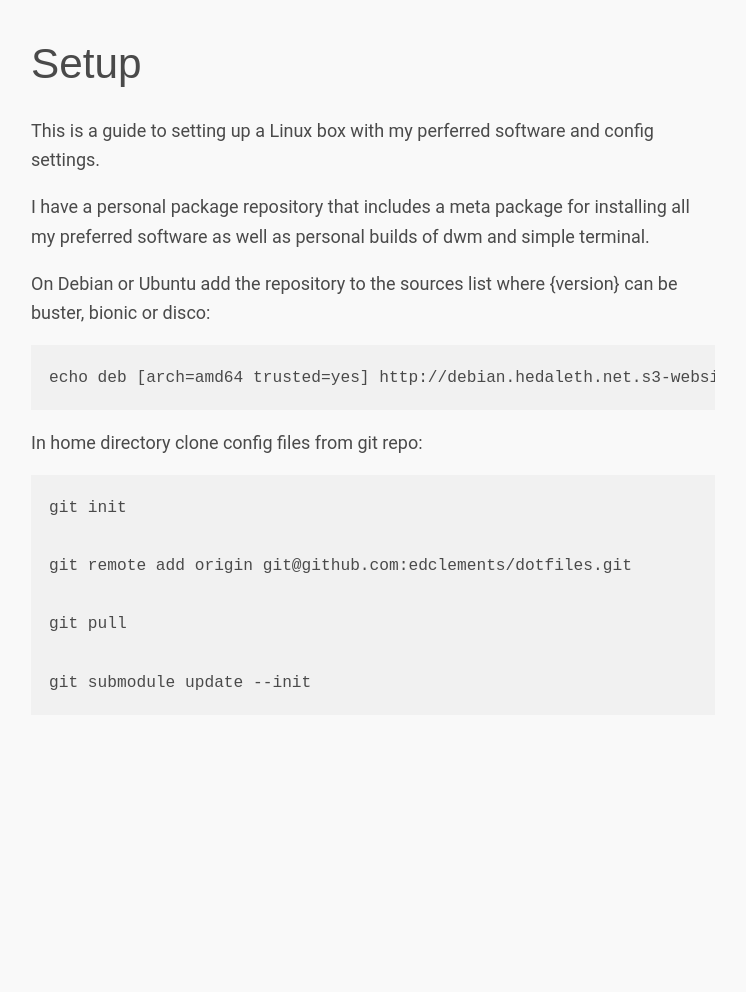
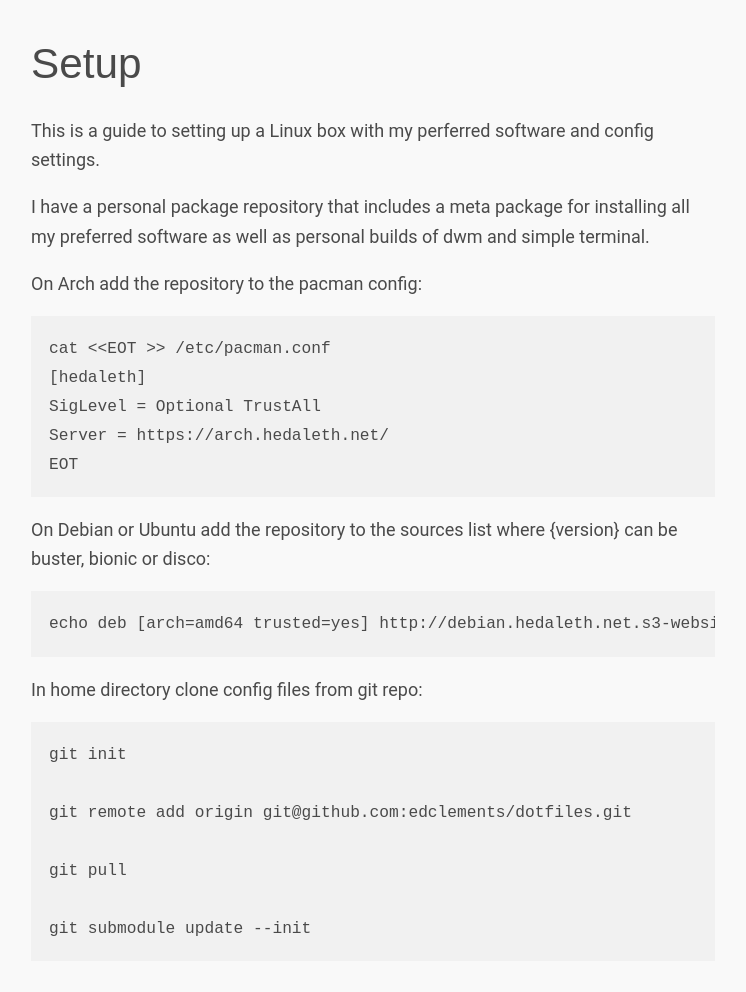
Before and after one commit to edclements/website, a Jekyll site: the page built from setup.md, in a window 1280 px wide. Shown: the whole page, without its empty margins (267-1013 px from the left). Built offline with Jekyll 4.4.1, drawn with Linux system fonts in a browser that asks for light colours; nearby versions of some CDN libraries; before the commit the page ends 900 px from its top, so only the background shows below that.

Commit message:
Add arch instructions

```diff
--- a/setup.md
+++ b/setup.md
@@ -8,6 +8,14 @@ This is a guide to setting up a Linux box with my perferred software and config
 I have a personal package repository that includes a meta package for
 installing all my preferred software as well as personal builds of dwm and
 simple terminal.
+
+On Arch add the repository to the pacman config:
+
+    cat <<EOT >> /etc/pacman.conf
+    [hedaleth]
+    SigLevel = Optional TrustAll
+    Server = https://arch.hedaleth.net/
+    EOT
 
 On Debian or Ubuntu add the repository to the sources list where {version} can be buster, bionic or disco:
 
```
